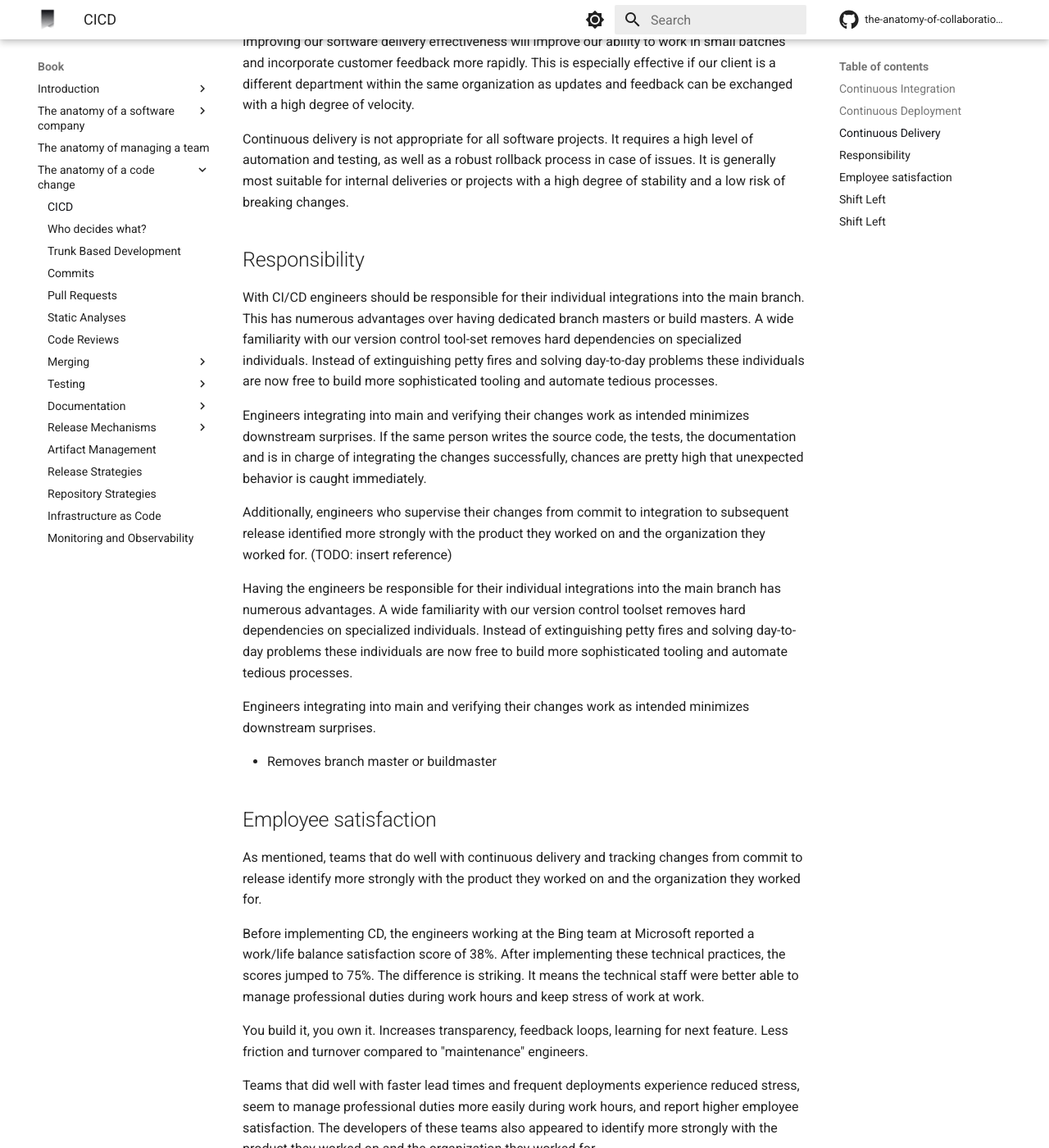
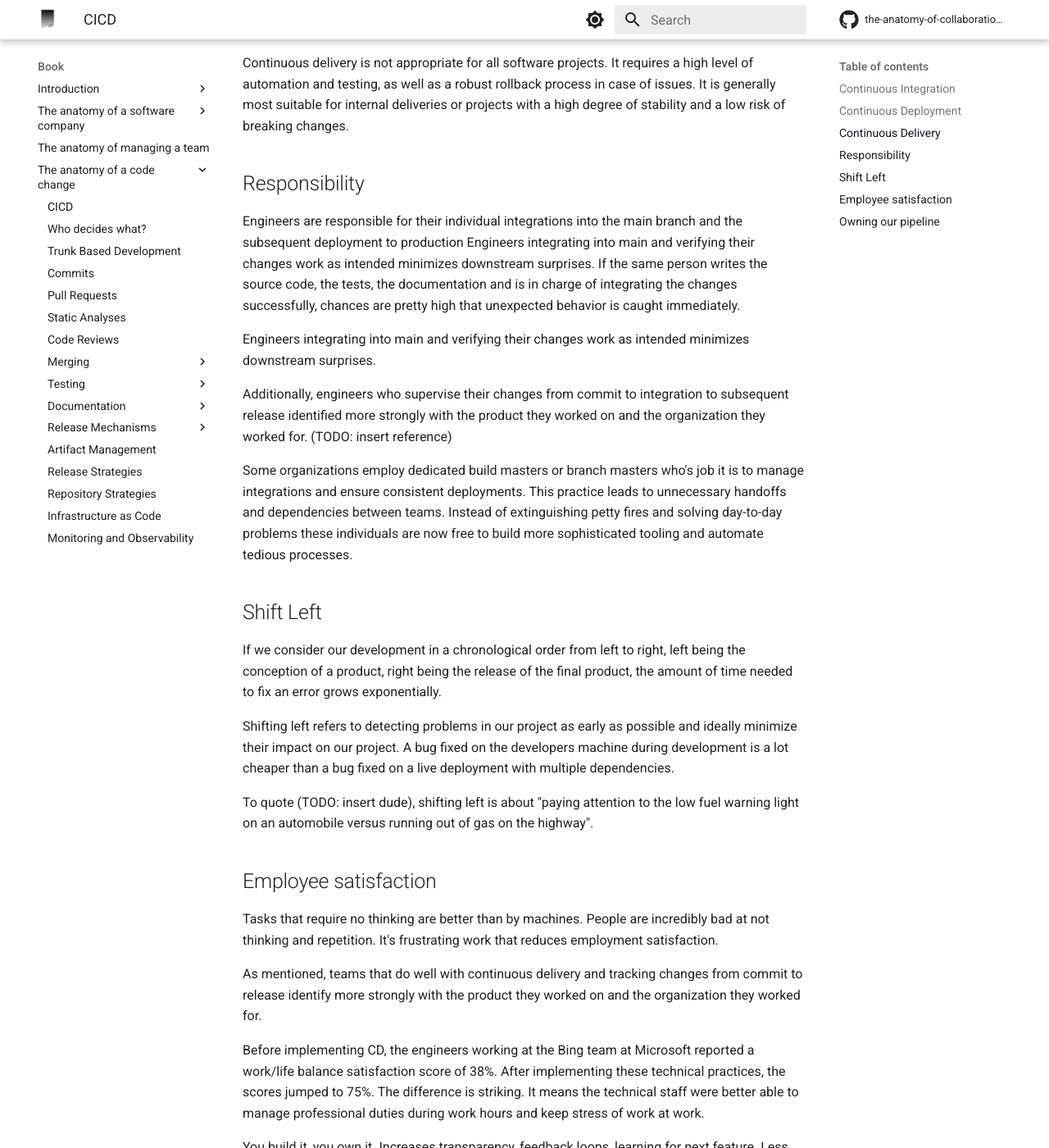
Before and after one commit to engineering-collaboration/book, an MkDocs documentation site: the page built from docs/book/anatomy-of-a-code-change/cicd.md, in a window 1280 px wide and 1400 px high, scrolled down 1972 px. Shown: the whole window at 82% size. Built offline with MkDocs 1.6.1 and Material for MkDocs 9.7.7, drawn with Linux system fonts in a browser that asks for light colours; comment, search, counter and statistics services are not loaded; some of the changed text lies outside the part shown.

Commit message:
Clean structure

```diff
--- a/docs/book/anatomy-of-a-code-change/cicd.md
+++ b/docs/book/anatomy-of-a-code-change/cicd.md
@@ -6,14 +6,12 @@ The acronym CI/CD refers to three continuous practices.
 - Continuous Deployment
 - Continuous Delivery
 
-It is a software development practice where developers integrate code frequently, and the system automatically builds, tests and deploys the code to production. This helps teams to detect and fix errors quickly, improve collaboration among developers and increase the speed of delivering new features to users.
+The process describes a software development practice where developers integrate code frequently, and the system automatically builds, tests and deploys the code to production. The integration discipline combined with automation practices support teams to detect and fix errors quickly and increase the speed of delivering new features to users while ensuring that the code is of high quality and is not prone to errors.
 
 !!! note
-    The terms **Continuous Deployment** and **Continuous Delivery** have been used interchangeably to such a degree that there's a probable chance our team uses these terms vice versa. I'm not partial to any order. In this text we *deploy* to test (stage) and *deliver* to production (client).
+    The terms **Continuous Deployment** and **Continuous Delivery** have been used interchangeably to such a degree that there's a probable chance our team uses these terms vice versa. We are not partial to any order. In this text we *deploy* to test (stage) and *deliver* to production (client).
 
-The goal of CI/CD is to reduce the time between writing code and releasing it to production, while ensuring that the code is of high quality and is not prone to errors. Tasks that require no thinking are better than by machines. People are incredibly bad at not thinking and repetition. It's frustrating work that reduces employment satisfaction.
-
-If an organization has no continuous integration strategy in place, it typically is set up to merge all branching source code together on one day (known as *merge day*). The resulting work can be tedious, manual, and time-intensive and slow down release cadence significantly. The procedure to verify a stable version expands from hours to weeks or months as the volume of changes is rampant.
+If an organization has no continuous integration strategy in place, it typically is set up to merge all branching source code together on one day (known as *merge day*). The resulting work is tedious, manual, and time-intensive and slow down release cadence significantly. The procedure to verify a stable version expands from hours to weeks or months as the volume of changes is rampant.
 
 ## Continuous Integration
 
@@ -34,7 +32,6 @@ As the CI tests changes to our source code, CD tests the changes to our compiled
 - Running the staged application and the current production application side-by-side with current production data.
 - A beta program of power users that subscribe to so-called *nightly builds*
 
-
 !!! note
     Remember the **Change fail rate** of the motivational chapter?
 
@@ -50,19 +47,26 @@ Continuous delivery is not appropriate for all software projects. It requires a
 
 ## Responsibility
 
-With CI/CD engineers should be responsible for their individual integrations into the main branch. This has numerous advantages over having dedicated branch masters or build masters. A wide familiarity with our version control tool-set removes hard dependencies on specialized individuals. Instead of extinguishing petty fires and solving day-to-day problems these individuals are now free to build more sophisticated tooling and automate tedious processes.
+Engineers are responsible for their individual integrations into the main branch and the subsequent deployment to production Engineers integrating into main and verifying their changes work as intended minimizes downstream surprises. If the same person writes the source code, the tests, the documentation and is in charge of integrating the changes successfully, chances are pretty high that unexpected behavior is caught immediately.
 
-Engineers integrating into main and verifying their changes work as intended minimizes downstream surprises. If the same person writes the source code, the tests, the documentation and is in charge of integrating the changes successfully, chances are pretty high that unexpected behavior is caught immediately.
+Engineers integrating into main and verifying their changes work as intended minimizes downstream surprises.
 
 Additionally, engineers who supervise their changes from commit to integration to subsequent release identified more strongly with the product they worked on and the organization they worked for. (TODO: insert reference)
 
-Having the engineers be responsible for their individual integrations into the main branch has numerous advantages. A wide familiarity with our version control toolset removes hard dependencies on specialized individuals. Instead of extinguishing petty fires and solving day-to-day problems these individuals are now free to build more sophisticated tooling and automate tedious processes.
 
-Engineers integrating into main and verifying their changes work as intended minimizes downstream surprises.
+Some organizations employ dedicated build masters or branch masters who's job it is to manage integrations and ensure consistent deployments. This practice leads to unnecessary handoffs and dependencies between teams. Instead of extinguishing petty fires and solving day-to-day problems these individuals are now free to build more sophisticated tooling and automate tedious processes.
 
-- Removes branch master or buildmaster
+## Shift Left
+
+If we consider our development in a chronological order from left to right, left being the conception of a product, right being the release of the final product, the amount of time needed to fix an error grows exponentially.
+
+Shifting left refers to detecting problems in our project as early as possible and ideally minimize their impact on our project. A bug fixed on the developers machine during development is a lot cheaper than a bug fixed on a live deployment with multiple dependencies.
+
+To quote (TODO: insert dude), shifting left is about "paying attention to the low fuel warning light on an automobile versus running out of gas on the highway".
 
 ## Employee satisfaction
+
+Tasks that require no thinking are better than by machines. People are incredibly bad at not thinking and repetition. It's frustrating work that reduces employment satisfaction.
 
 As mentioned, teams that do well with continuous delivery and tracking changes from commit to release identify more strongly with the product they worked on and the organization they worked for.
 
@@ -72,7 +76,7 @@ You build it, you own it. Increases transparency, feedback loops, learning for n
 
 Teams that did well with faster lead times and frequent deployments experience reduced stress, seem to manage professional duties more easily during work hours, and report higher employee satisfaction. The developers of these teams also appeared to identify more strongly with the product they worked on and the organization they worked for.
 
-## Shift Left
+## Owning our pipeline
 
 If people are working around rules, processes or systems because they get in the way that's no use.
 Also make sure that once established, all members are following the processes or systems.
@@ -88,11 +92,3 @@ How can tools be used to encourage specific behaviour?
 - Computers perform repetitive tasks, people solve problems
 - Everyone is responsible
 - Configuraiton management
-
-## Shift Left
-
-If we consider our development in a chronological order from left to right, left being the conception of a product, right being the release of the final product, the amount of time needed to fix an error grows exponentially.
-
-Shifting left refers to detecting problems in our project as early as possible and ideally minimize their impact on our project. A bug fixed on the developers machine during development is a lot cheaper than a bug fixed on a live deployment with multiple dependencies.
-
-To quote (TODO: insert dude), shifting left is about "paying attention to the low fuel warning light on an automobile versus running out of gas on the highway".
```
